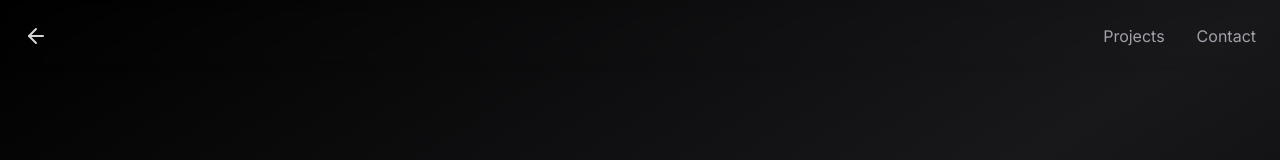
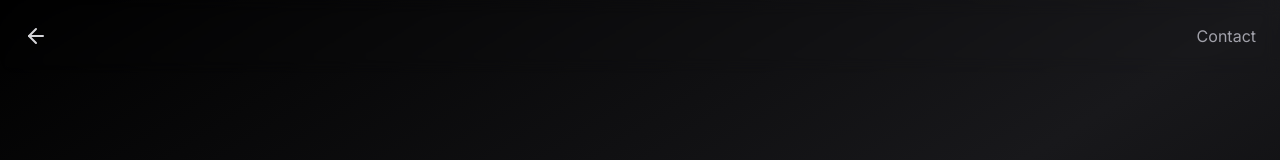
Before and after one commit to foxycrafter/nextjs-portfolio-personal, a Next.js app: page /contact in a window 1280 px wide. Shown: the top 160 px of the page. Built offline with nearby package versions, Linux system fonts and the light colour scheme; what tailwindcss-debug-screens would draw is missing.

Commit message:
Update nav.tsx

```diff
--- a/app/components/nav.tsx
+++ b/app/components/nav.tsx
@@ -28,12 +28,7 @@
 			>
 				<div className="container flex flex-row-reverse items-center justify-between p-6 mx-auto">
 					<div className="flex justify-between gap-8">
-						<Link
-							href="/projects"
-							className="duration-200 text-zinc-400 hover:text-zinc-100"
-						>
-							Projects
-						</Link>
+
 						<Link
 							href="/contact"
 							className="duration-200 text-zinc-400 hover:text-zinc-100"
```
